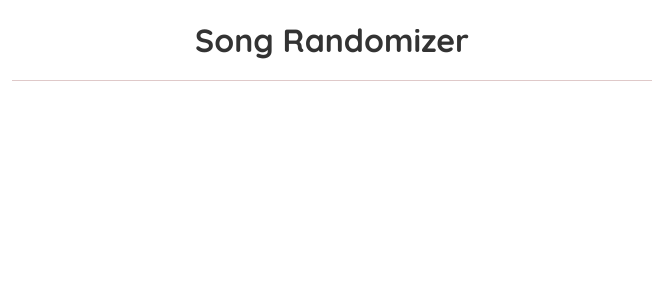
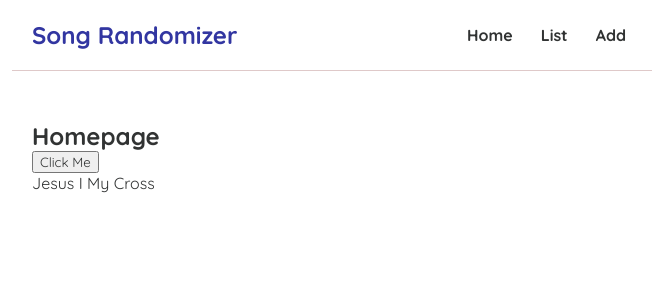
Before and after one commit to Salvador318Alvarez/Random-Song-Generator, a React (Create React App) app: page / in a window 1280 px wide. Shown: the top 300 px of the page, without its empty margins (308-964 px from the left). Built offline with nearby package versions, Linux system fonts and the light colour scheme.

Commit message:
finished navbar

```diff
--- a/src/App.js
+++ b/src/App.js
@@ -1,10 +1,14 @@
 import Navbar from "./Navbar";
+import Home from "./Home";
 
 function App() {
   return (
     <div>
       <body>
         <Navbar />
+        <div className="content">
+          <Home/>
+        </div>
       </body>
     </div>
   );
--- /dev/null
+++ b/src/Home.js
@@ -0,0 +1,20 @@
+const Home = () => {
+
+    let song = "Jesus I My Cross";
+
+    const handleClick = () => {
+        song = "Glory to His Name";
+        console.log(song);
+    }
+
+
+    return (
+        <div className="home">
+            <h2>Homepage</h2>
+            <button onClick={handleClick}>Click Me</button>
+            <p>{song}</p>
+        </div>
+    );
+}
+
+export default Home;
--- a/src/Navbar.js
+++ b/src/Navbar.js
@@ -1,8 +1,13 @@
 const Navbar = () => {
     return (
-        <div>
-            <h1 className="blogTitle">Song Randomizer</h1>
-        </div>
+        <nav className="navbar">
+            <h1>Song Randomizer</h1>
+            <div className="links">
+                <a href="/">Home</a>
+                <a href="/list">List</a>
+                <a href="/add">Add</a>
+            </div>
+        </nav>
      );
 }
 
--- a/src/index.css
+++ b/src/index.css
@@ -2,20 +2,40 @@
 @import url('https://fonts.googleapis.com/css2?family=Quicksand:wght@300;400;500;600;700&display=swap');
 
 
-/* base styles */
 * {
   margin: 0;
   font-family: "Quicksand";
-  color: #333;
+  color: #313333;
 }
 
-.blogTitle {
+.navbar {
   padding: 20px;
   display: flex;
   align-items: center;
-  justify-content: center;
   max-width: 600px;
   margin: 0 auto;
   border-bottom: 1px solid #dfc9c9;
+}
 
+.navbar h1 {
+  color: rgb(50, 54, 161);
 }
+
+.navbar .links {
+  font-weight: 700;
+  margin-left: auto;
+}
+.navbar a {
+  margin-left: 16px;
+  text-decoration: none;
+  padding: 6px;
+}
+.navbar a:hover {
+  color: rgb(50, 54, 161);
+}
+
+.content {
+  max-width: 600px;
+  margin: 30px auto;
+  padding: 20px;
+}
```
